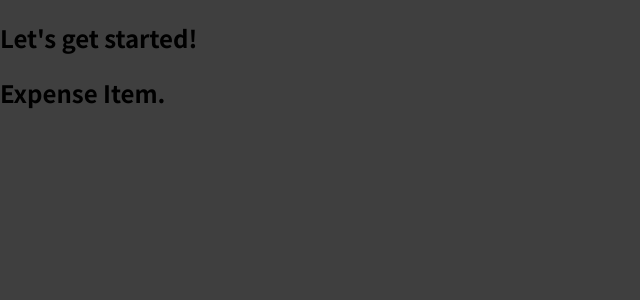
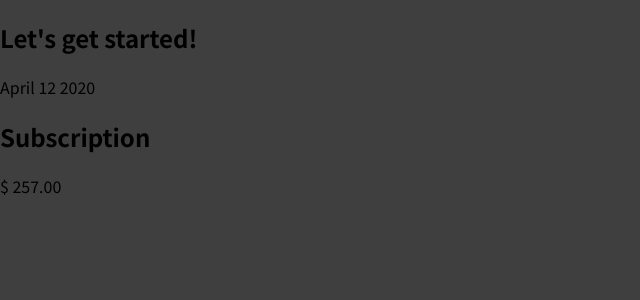
Before and after one commit to RZFalcore/udemy-react-course, a React (Create React App) app: page / in a window 1280 px wide. Shown: the top 300 px of the page, without its empty margins (0-640 px from the left). Built offline with nearby package versions, Linux system fonts and the light colour scheme.

Commit message:
add dummy code

```diff
--- a/src/components/ExpenseItem.js
+++ b/src/components/ExpenseItem.js
@@ -1,7 +1,15 @@
 import React from "react";
 
 function ExpenseItem() {
-  return <h2>Expense Item.</h2>;
+    return (
+      <div>
+        <p>April 12 2020</p>
+        <div>
+          <h2>Subscription</h2>
+          <p>$ 257.00</p>
+        </div>
+      </div>
+    );
 }
 
 export default ExpenseItem;
```
